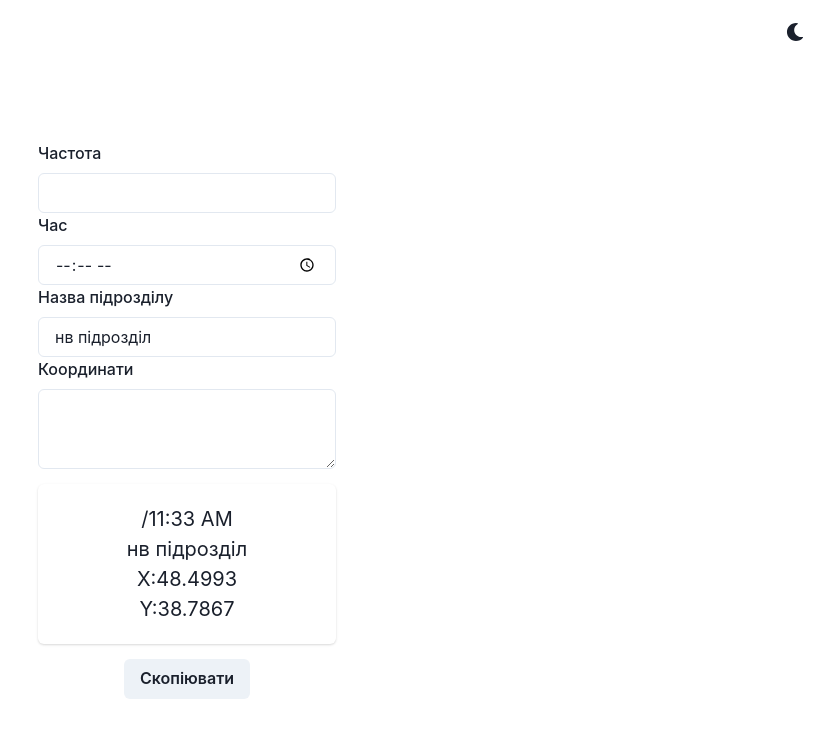
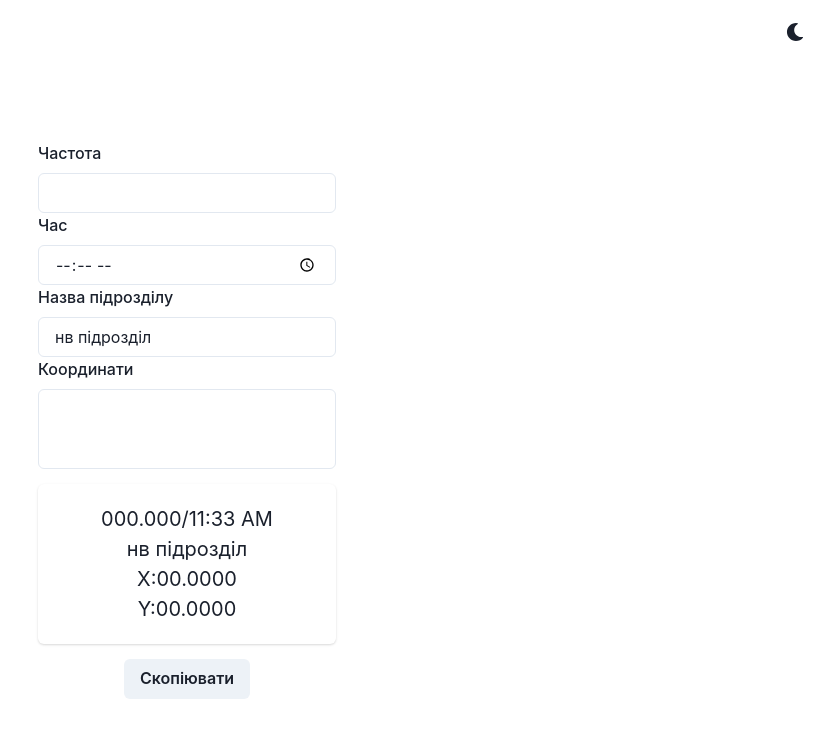
Before and after one commit to AAtamaniuk/raven-message-formater, a React (Create React App) app: page / in a window 1280 px wide. Shown: the top 738 px of the page, without its empty margins (453-1280 px from the left). Built offline with nearby package versions, Linux system fonts and the light colour scheme.

Commit message:
add formatter for coordinates

```diff
--- a/src/MessageForm.jsx
+++ b/src/MessageForm.jsx
@@ -1,5 +1,5 @@
-import React from 'react'
-import PropTypes from 'prop-types'
+import React from 'react';
+import PropTypes from 'prop-types';
 import {
     FormControl,
     FormLabel,
@@ -11,25 +11,34 @@ import {
     CardBody,
     Text,
     Button,
-} from '@chakra-ui/react'
+} from '@chakra-ui/react';
 
 const MessageForm = () => {
     const date = new Date();
     const currentTime = date.toLocaleTimeString([], { hour: "2-digit", minute: "2-digit" });
 
-    const [frequency, setFrequency] = React.useState('')
-    const [time, setTime] = React.useState(currentTime)
-    const [unit, setUnit] = React.useState('нв підрозділ')
+    const [frequency, setFrequency] = React.useState('');
+    const [time, setTime] = React.useState(currentTime);
+    const [unit, setUnit] = React.useState('нв підрозділ');
+    const [coordinates, setCoordinates] = React.useState('');
 
-    const handleFraquncyChange = (event) => setFrequency(Number(event.target.value).toFixed(3))
-    const handleTimeChange = (event) => setTime(event.target.value)
-    const handleUnitChange = (event) => setUnit(event.target.value)
+    const handleFraquncyChange = (event) => setFrequency(Number(event.target.value).toFixed(3));
+    const handleTimeChange = (event) => setTime(event.target.value);
+    const handleUnitChange = (event) => setUnit(event.target.value);
+    const handleCoordinatesChange = (event) => setCoordinates(event.target.value);
 
-    const coordinateX = '48.4993';
-    const coordinateY = '38.7867';
+    const formatCoordinate = (unformatedCoordinate) => {
+        if (unformatedCoordinate) return unformatedCoordinate.split(' ')[0].replace(',', '.');
+        return '00.0000';
+    }
 
+        const co = coordinates.split('\n');
 
-    const formatedMessage = `${frequency}/${time}\n${unit}\nX:${coordinateX}\nY:${coordinateY}`
+        const coordinateX = formatCoordinate(co[0]);
+        const coordinateY = formatCoordinate(co[1]);
+        const formattedFrequency = frequency || '000.000'
+
+        const formatedMessage = `${formattedFrequency}/${time}\n${unit}\nX:${coordinateX}\nY:${coordinateY}`;
 
         const copyContent = async () => {
             try {
@@ -59,12 +68,16 @@ const MessageForm = () => {
 
                 <FormControl mb={15}>
                     <FormLabel>Координати</FormLabel>
-                <Textarea />
+                    <Textarea
+                    onChange={handleCoordinatesChange}
+                    value={coordinates}
+                    resize={'none'}
+                    />
                 </FormControl>
 
                 <Card mb={15}>
                     <CardBody>
-                    <Text>{`${frequency}/${time}`}</Text>
+                        <Text>{`${formattedFrequency}/${time}`}</Text>
                         <Text>{`${unit}`}</Text>
                         <Text>{`X:${coordinateX}`}</Text>
                         <Text>{`Y:${coordinateY}`}</Text>
```
Lines whose indentation alone changed are shown as unchanged.
